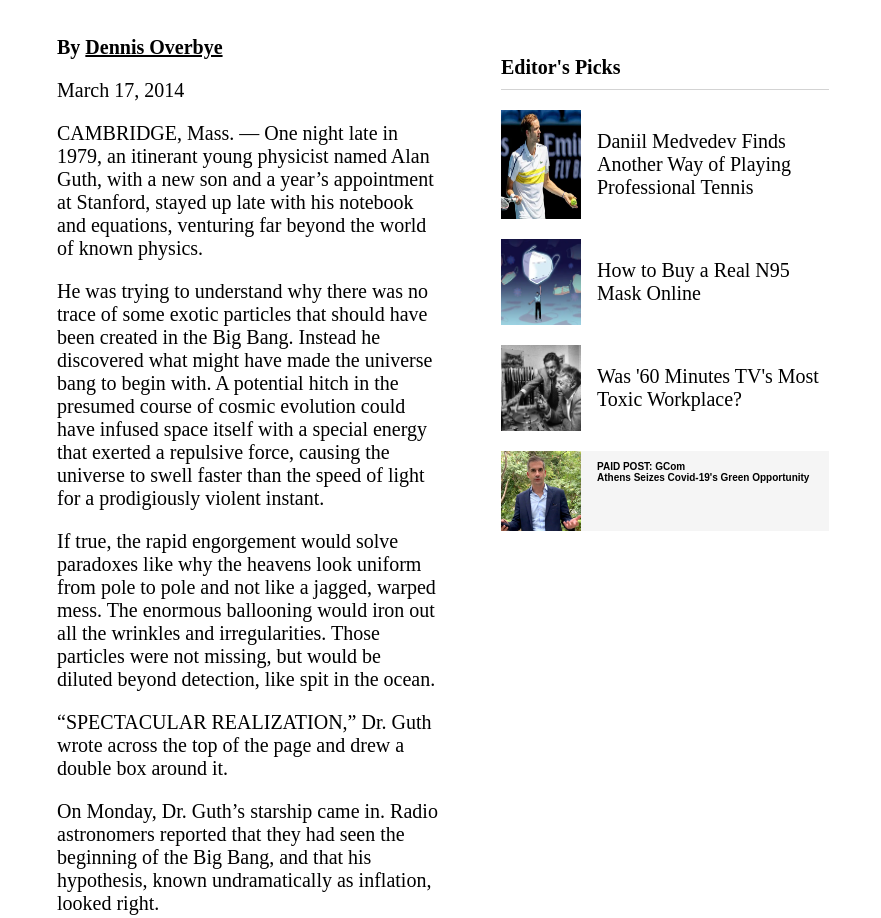
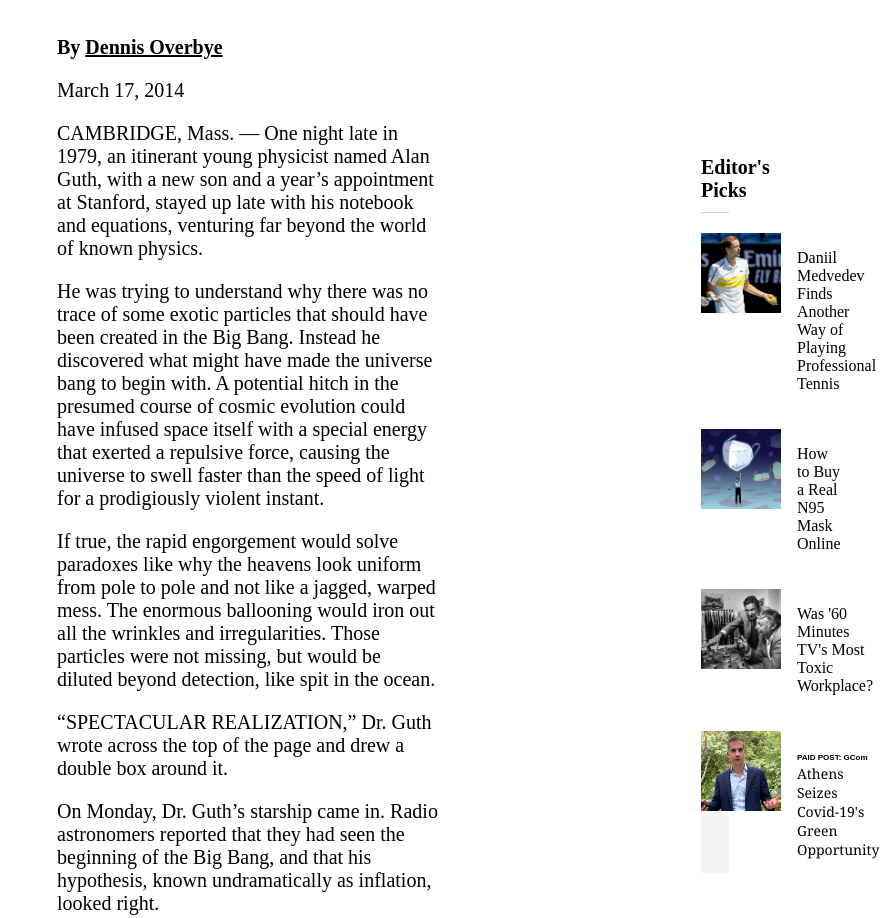
Before and after one commit to arthurborgesdev/nytimes-article-page, a website: page index.html in a window 1280 px wide. Shown: the part 800-1718 px from the top of the page, without its empty margins (399-1280 px from the left). Drawn offline with Linux system fonts and the light colour scheme.

Commit message:
Add formatting, positioning, change fonts and padding of editor's choice in aside panel

```diff
--- a/styles.css
+++ b/styles.css
@@ -177,10 +177,26 @@ h1 {
   font-weight: bold;
 }
 
+.editors-box p {
+  font-size: 0.8rem;
+}
+
 .editors-box p span {
   font-weight: bold;
   font-family: Arial, Helvetica, sans-serif;
   font-size: 0.5rem;
+}
+
+.paid-post p span {
+  font-weight: bold;
+  font-weight: Arial, Helvetica, sans-serif;;
+  font-size: 0.4rem;
+}
+
+.paid-post p {
+  font-size: 0.7rem;
+  font-weight: normal;
+  font-family: nyt-cheltenham, georgia, 'times new roman', times, serif;
 }
 
 .yt-video figcaption span {
@@ -394,6 +410,7 @@ h1 {
 
 .right-panel {
   margin: 1rem 2rem;
+  padding: 5rem 5rem 5rem 10rem;
 }
 
 .right-panel h4 {
@@ -411,6 +428,7 @@ h1 {
 
 .editors-box img {
   width: 10vh;
+  height: 100%;
   margin-right: 0.8rem;
 }
 
```
